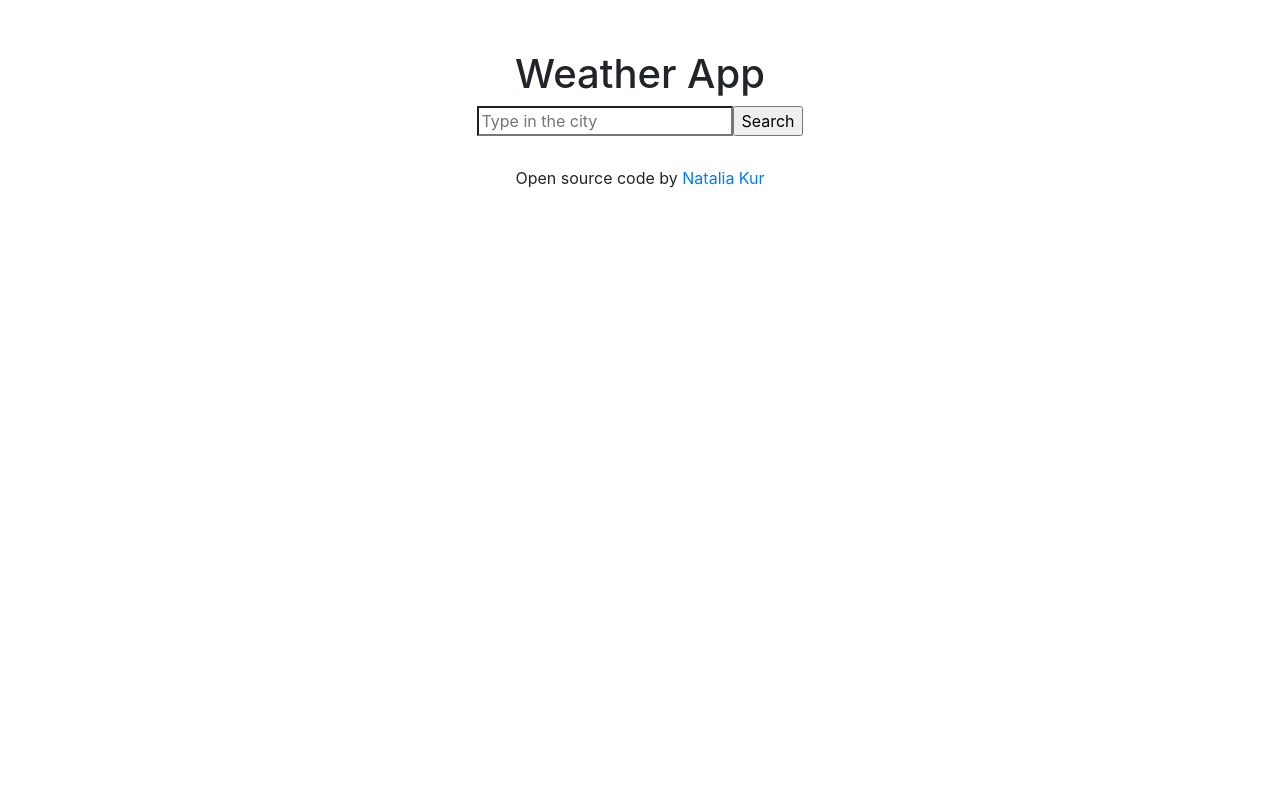
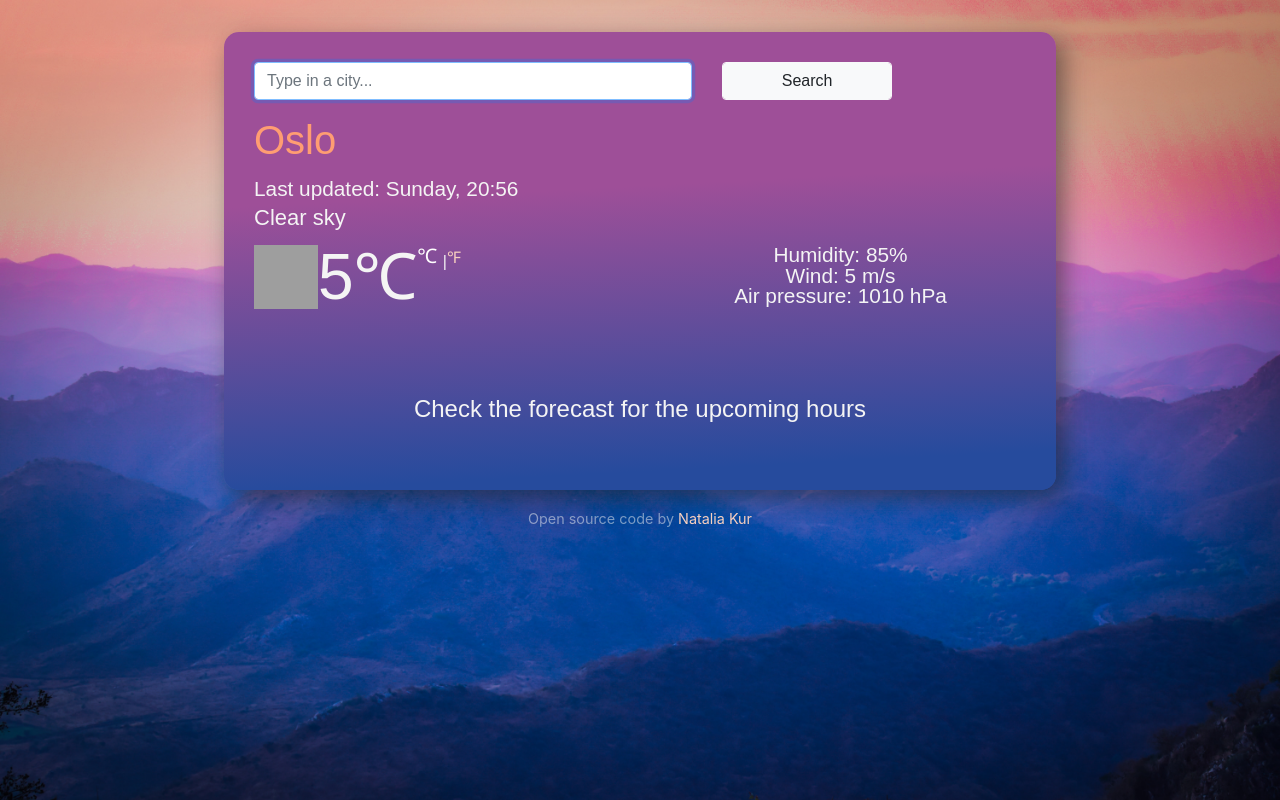
Before and after one commit to Katalia91/weather-react, a React (Create React App) app: page / in a window 1280 px wide. Built offline with nearby package versions, Linux system fonts and the light colour scheme; grey boxes are pictures that could not be loaded.

Commit message:
Removed axios and functions and created "dummy" react-app content

```diff
--- a/package.json
+++ b/package.json
@@ -8,6 +8,7 @@
     "@testing-library/user-event": "^12.8.1",
     "axios": "^0.21.1",
     "bootstrap": "^4.6.0",
+    "fontawesome": "^5.6.3",
     "react": "^17.0.1",
     "react-dom": "^17.0.1",
     "react-scripts": "4.0.3",
--- a/src/App.css
+++ b/src/App.css
@@ -1,38 +1,17 @@
-.App {
-  text-align: center;
+.container {
+  margin: 50px 300px;
+  padding: 30px;
+  margin-bottom: 15px;
+  color: rgb(244, 244, 244);
+  background-image: linear-gradient(-183deg, #9e4f98 35%, #264b9d 92%);
+  font-family: "Josefin Sans", sans-serif;
+  font-size: 1em;
+  display: block;
+  margin: 60px auto;
+  margin-top: 2em;
+  margin-bottom: 2em;
+  padding: 30px;
+  border-radius: 15px;
+  box-shadow: 8px 8px 26px rgb(32 32 32 / 57%);
+  max-width: 65%;
 }
-
-.App-logo {
-  height: 40vmin;
-  pointer-events: none;
-}
-
-@media (prefers-reduced-motion: no-preference) {
-  .App-logo {
-    animation: App-logo-spin infinite 20s linear;
-  }
-}
-
-.App-header {
-  background-color: #282c34;
-  min-height: 100vh;
-  display: flex;
-  flex-direction: column;
-  align-items: center;
-  justify-content: center;
-  font-size: calc(10px + 2vmin);
-  color: white;
-}
-
-.App-link {
-  color: #61dafb;
-}
-
-@keyframes App-logo-spin {
-  from {
-    transform: rotate(0deg);
-  }
-  to {
-    transform: rotate(360deg);
-  }
-}
--- a/src/App.js
+++ b/src/App.js
@@ -1,14 +1,16 @@
 import React from "react";
 import Search from "./Search";
+import Weather from "./Weather";
+import Footer from "./Footer";
+import "./App.css";
 export default function App() {
   return (
     <div className="App">
-      <h1>Weather App</h1>
-      <Search />
-      <p>
-        Open source code by{" "}
-        <a href="https://github.com/Katalia91">Natalia Kur</a>
-      </p>{" "}
+      <div className="container">
+        <Search />
+        <Weather />
+      </div>
+      <Footer />
     </div>
   );
 }
--- /dev/null
+++ b/src/Footer.css
@@ -0,0 +1,14 @@
+.Footer {
+  text-align: center;
+  font-size: 0.9em;
+  color: rgba(244, 244, 244, 0.5);
+  margin: -1em auto 1em;
+}
+a {
+  color: #f7cfbf;
+  text-decoration: none;
+}
+a:hover {
+  color: #f3af94;
+  text-decoration: none;
+}
--- /dev/null
+++ b/src/Footer.js
@@ -0,0 +1,10 @@
+import React from "react";
+import "./Footer.css";
+
+export default function Footer() {
+  return (
+    <p className="Footer">
+      Open source code by <a href="https://github.com/Katalia91">Natalia Kur</a>
+    </p>
+  );
+}
--- a/src/Search.css
+++ b/src/Search.css
@@ -9,8 +9,8 @@ li {
   font-size: 1.3em;
 }
 
-body {
-  text-align: center;
+ul {
+  margin-bottom: 30px;
 }
 
 h3 {
@@ -20,8 +20,88 @@ h3 {
 form {
   margin-bottom: 30px;
 }
-.App {
-  margin-top: 50px;
-  display: block;
+
+.btn-light {
+  background: #d38bcd;
+  border: none;
+  color: white;
+  font-weight: 600;
+  width: 100%;
+}
+.search-form {
+  width: 100%;
+}
+.form-control {
+  width: 100%;
+}
+h1 {
+  margin-top: 30px;
+  color: #ff9d72;
+}
+h4 {
+  font-size: 20px;
+}
+strong {
+  color: #ff9d72;
+  font-size: 2em;
+}
+
+.conditions,
+.daily-conditions {
+  list-style: none;
+  line-height: 1;
+}
+
+.last-update {
+  text-align: left;
+}
+.consecutive-days {
+  font-size: 1.5em;
+  margin: 3em 2em 1.5em 2em;
   text-align: center;
 }
+
+.temperature {
+  font-weight: 400;
+  line-height: 1;
+  margin: 0;
+  float: left;
+  margin-top: 0;
+  font-size: 64px;
+}
+.units {
+  position: relative;
+  top: -4px;
+}
+
+.weather-icon {
+  margin: 0 auto;
+  padding: 0;
+  float: left;
+  width: 64px;
+  height: 64px;
+}
+.weather-conditions .active {
+  color: #ffffff;
+  cursor: default;
+  font-size: 20px;
+  text-decoration: none;
+}
+.weather-conditions .active:hover {
+  text-decoration: none;
+}
+#description {
+  font-size: 22px;
+  margin-top: 7px;
+
+  text-align: left;
+}
+#description:first-letter {
+  text-transform: capitalize;
+}
+#current-city {
+  margin-bottom: 15px;
+}
+#submit-button {
+  width: 100%;
+}
--- a/src/Search.js
+++ b/src/Search.js
@@ -1,54 +1,33 @@
-import React, { useState } from "react";
+import React from "react";
 import "./Search.css";
-import axios from "axios";
+import "bootstrap/dist/css/bootstrap.min.css";
 
-export default function Weather() {
-  let [city, setCity] = useState(" ");
-  let [info, setInfo] = useState(" ");
-  let [text, setText] = useState(" ");
-
-  function handleSubmit(event) {
-    event.preventDefault();
-    let apiKey = `5c3ee28f0359086dde5610bde74e2870`;
-    let url = `https://api.openweathermap.org/data/2.5/weather?q=${city}&appid=${apiKey}&units=metric`;
-    axios.get(url).then(showWeather);
-  }
-
-  function updateCity(event) {
-    setCity(event.target.value);
-  }
-
-  function showWeather(response) {
-    setText(<h3>Currently in {city}:</h3>);
-    setInfo(
-      <ul>
-        <li>Temperature: {Math.round(response.data.main.temp)}℃</li>
-        <li>Description: {response.data.weather[0].description}</li>
-        <li>Humidity: {response.data.main.humidity}%</li>
-        <li>Wind: {response.data.wind.speed} m/s</li>
-        <li>
-          {" "}
-          <img
-            src={`http://openweathermap.org/img/wn/${response.data.weather[0].icon}@2x.png`}
-            alt="weather"
-          />
-        </li>
-      </ul>
-    );
-  }
-
+export default function Search() {
   return (
     <div className="Search">
-      <form onSubmit={handleSubmit}>
-        <input
-          type="search"
-          placeholder="Type in the city"
-          onChange={updateCity}
-        />
-        <input type="submit" value="Search" />
+      <form className="search-form mb-3" id="search-window">
+        <div className="row">
+          <div className="col-12 col-md-7 mb-3 mb-sm-0">
+            <input
+              type="search"
+              class="form-control"
+              id="search-input"
+              placeholder="Type in a city..."
+              autoFocus="true"
+              autoComplete="false"
+            />
+          </div>
+
+          <div className="col-6 col-md-3">
+            <input
+              type="submit"
+              className="form-control btn btn-light"
+              id="submit-button"
+              value="Search"
+            />
+          </div>
+        </div>
       </form>
-      {text}
-      {info}
     </div>
   );
 }
--- /dev/null
+++ b/src/Weather.js
@@ -0,0 +1,57 @@
+import React, { useState } from "react";
+import "bootstrap/dist/css/bootstrap.min.css";
+
+export default function Weather() {
+  return (
+    <div className="Weather">
+      <h1 id="current-city">Oslo</h1>
+      <ul className="daily-conditions">
+        <li className="last-update">Last updated: Sunday, 20:56</li>
+        <span id="current-date"></span>
+        <li id="description">Clear sky</li>
+      </ul>
+      <div className="row">
+        <div className="col-12 col-sm-6 weather-conditions mb-3 mb-sm-0">
+          <img
+            src="https://openweathermap.org/img/wn/10d@2x.png"
+            alt="Cloudy icon"
+            className="weather-icon"
+            id="icon"
+          />
+          <span className="temperature" id="degrees">
+            5℃
+          </span>
+          <span className="units">
+            <a href="#" class="active" id="celsius">
+              ℃{" "}
+            </a>
+          </span>
+          |
+          <span className="units">
+            <a href="#" id="fahrenheit">
+              ℉
+            </a>
+          </span>
+        </div>
+        <div className="col-6">
+          <ul className="conditions">
+            <li>
+              Humidity: 85%<span id="humidity-value"></span>
+            </li>
+            <li>
+              Wind: 5 m/s<span id="wind-value"></span>
+            </li>
+            <li>
+              Air pressure: 1010 hPa<span id="pressure-value"></span>
+            </li>
+          </ul>
+        </div>
+      </div>
+
+      <h2 className="consecutive-days">
+        Check the forecast for the upcoming hours
+      </h2>
+      <div className="row weather-forecast" id="forecast"></div>
+    </div>
+  );
+}
--- a/src/index.css
+++ b/src/index.css
@@ -4,6 +4,8 @@ body {
     sans-serif;
   -webkit-font-smoothing: antialiased;
   -moz-osx-font-smoothing: grayscale;
+  background-image: url("./images/mountains.jpg");
+  background-size: cover;
 }
 
 code {
--- a/src/index.js
+++ b/src/index.js
@@ -7,7 +7,7 @@ import "bootstrap/dist/css/bootstrap.min.css";
 
 ReactDOM.render(
   <React.StrictMode>
-    <App />
+    <App />{" "}
   </React.StrictMode>,
   document.getElementById("root")
 );
```
Also changed, not shown: src/images/mountains.jpg (added), 1 other file (tests, documents, lock files or other folders).
